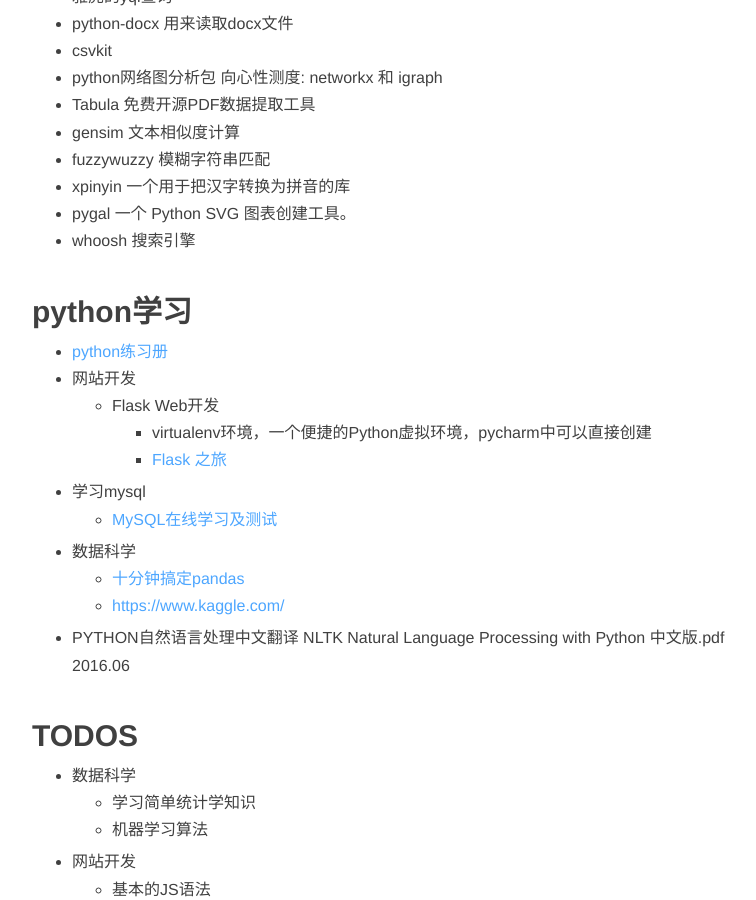
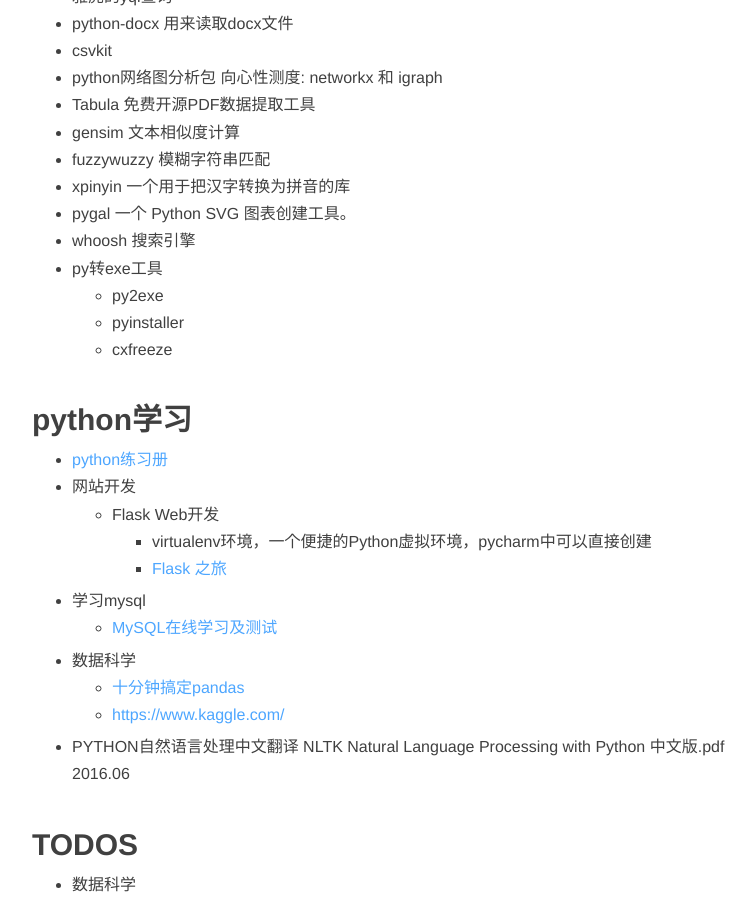
Before and after one commit to KevinBean/KevinBean.github.io.old, a Jekyll site: the page built from _posts/2016-06-26-Project626-a-python-developer.md, in a window 1280 px wide and 900 px high, scrolled down 969 px. Shown: the whole window, without its empty margins (233-989 px from the left). Built offline with Jekyll 4.4.1, drawn with Linux system fonts in a browser that asks for light colours; nearby versions of some CDN libraries; comment, search, counter and statistics services are not loaded.

Commit message:
py转exe工具

```diff
--- a/_posts/2016-06-26-Project626-a-python-developer.md
+++ b/_posts/2016-06-26-Project626-a-python-developer.md
@@ -32,6 +32,10 @@
 - xpinyin 一个用于把汉字转换为拼音的库
 - pygal 一个 Python SVG 图表创建工具。
 - whoosh 搜索引擎
+- py转exe工具
+	- py2exe
+	- pyinstaller
+	- cxfreeze
 
 
 
```
